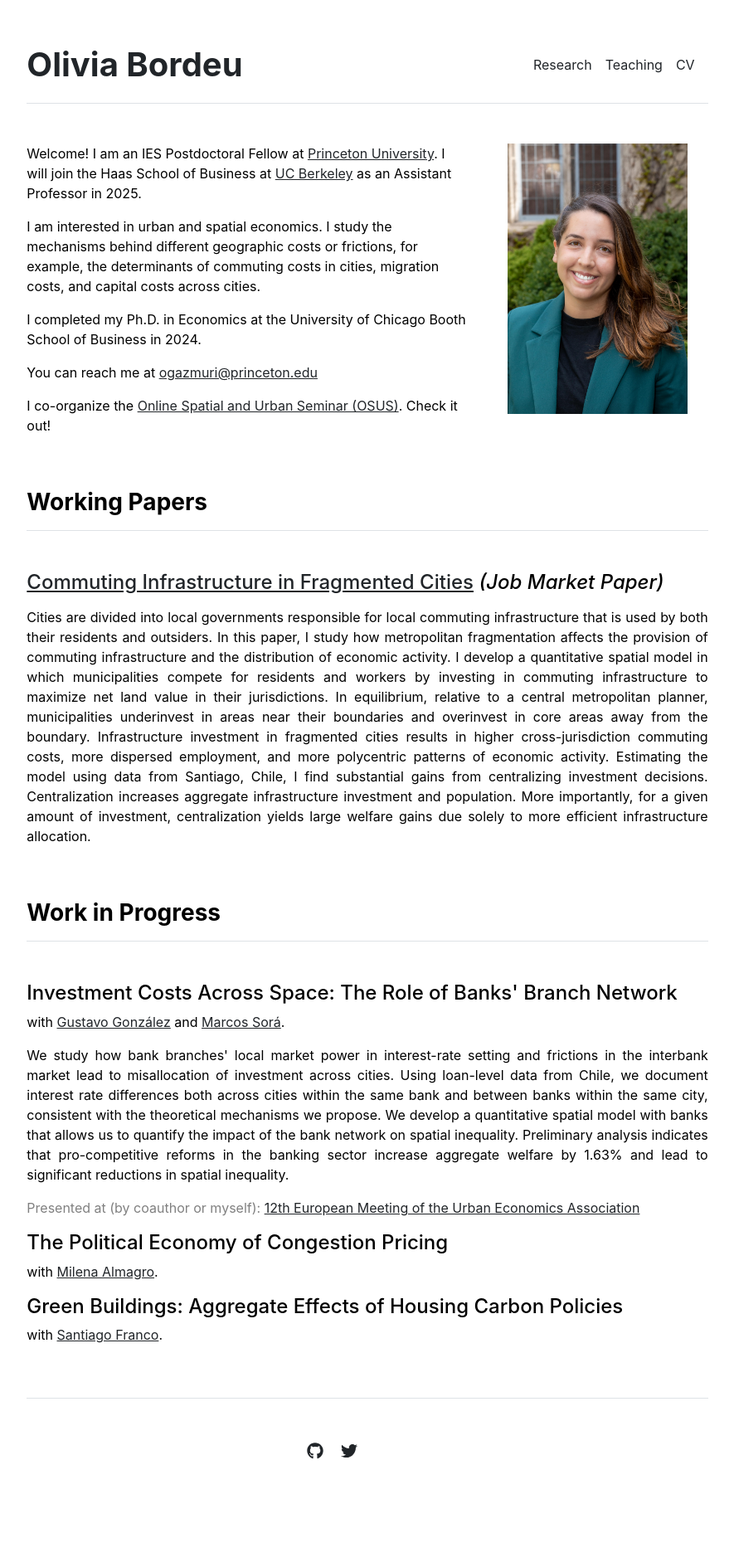
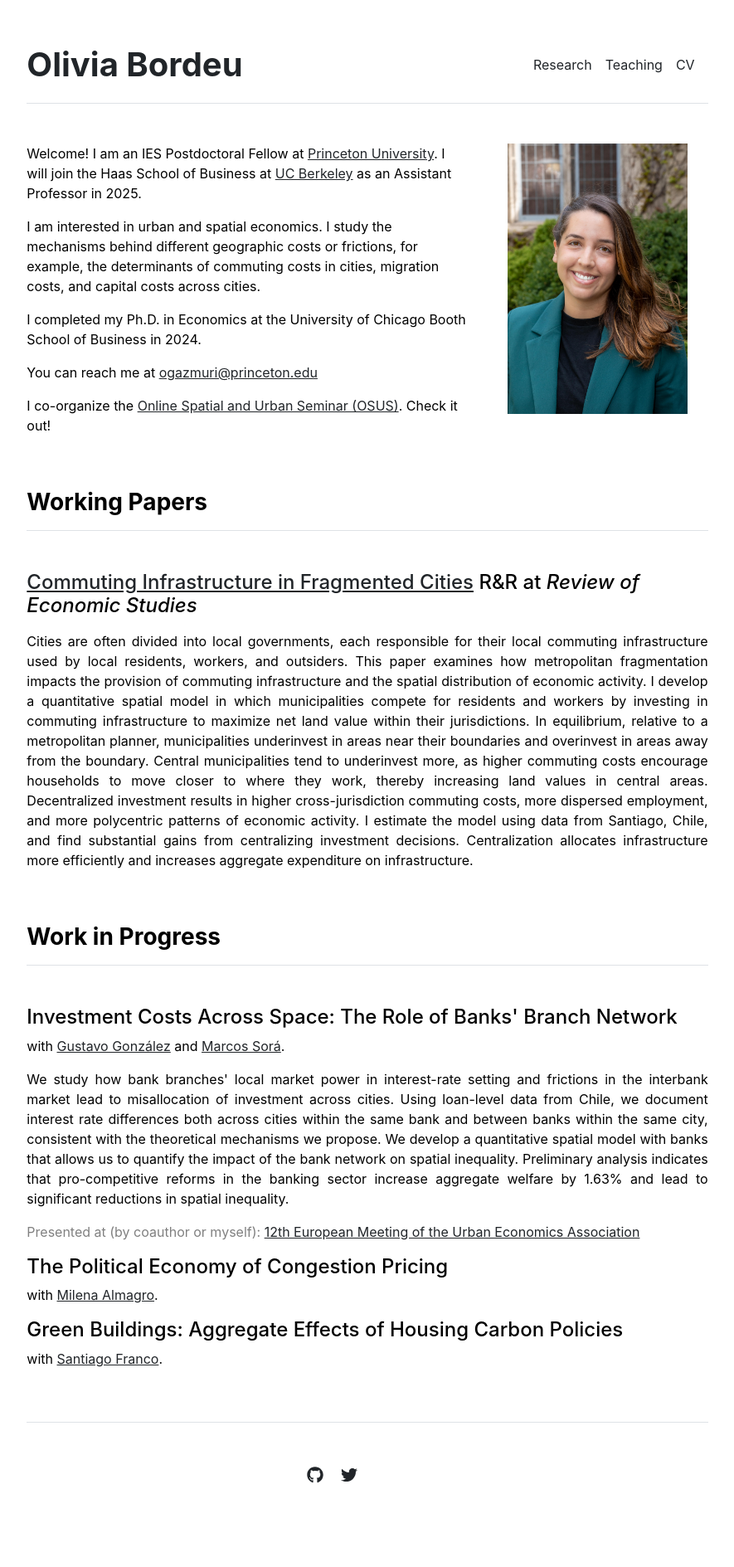
Before and after one commit to obordeu/obordeu.github.io, a Jekyll site: the page built from index.md, in a window 1280 px wide. Shown: the whole page at 83% size, without its empty margins (197-1082 px from the left). Built offline with Jekyll 4.4.1, drawn with Linux system fonts in a browser that asks for light colours; before the commit the page ends 1860 px from its top, so only the background shows below that.

Commit message:
Update JMP

```diff
--- a/_data/research.yml
+++ b/_data/research.yml
@@ -1,2 +1,2 @@
 index:
-- {name: '<a href="https://www.oliviabordeu.com/papers/fragmented_cities_obordeu.pdf">Commuting Infrastructure in Fragmented Cities</a> <em>(Job Market Paper)</em>', coauthors: '', coathors_website: '', summary: 'Cities are divided into local governments responsible for local commuting infrastructure that is used by both their residents and outsiders. In this paper, I study how metropolitan fragmentation affects the provision of commuting infrastructure and the distribution of economic activity. I develop a quantitative spatial model in which municipalities compete for residents and workers by investing in commuting infrastructure to maximize net land value in their jurisdictions. In equilibrium, relative to a central metropolitan planner, municipalities underinvest in areas near their boundaries and overinvest in core areas away from the boundary. Infrastructure investment in fragmented cities results in higher cross-jurisdiction commuting costs, more dispersed employment, and more polycentric patterns of economic activity. Estimating the model using data from Santiago, Chile, I find substantial gains from centralizing investment decisions. Centralization increases aggregate infrastructure investment and population. More importantly, for a given amount of investment, centralization yields large welfare gains due solely to more efficient infrastructure allocation.'}
+- {name: '<a href="https://www.oliviabordeu.com/papers/fragmented_cities_obordeu.pdf">Commuting Infrastructure in Fragmented Cities</a> R&R at <em>Review of Economic Studies</em>', coauthors: '', coathors_website: '', summary: 'Cities are often divided into local governments, each responsible for their local commuting infrastructure used by local residents, workers, and outsiders. This paper examines how metropolitan fragmentation impacts the provision of commuting infrastructure and the spatial distribution of economic activity. I develop a quantitative spatial model in which municipalities compete for residents and workers by investing in commuting infrastructure to maximize net land value within their jurisdictions. In equilibrium, relative to a metropolitan planner, municipalities underinvest in areas near their boundaries and overinvest in areas away from the boundary. Central municipalities tend to underinvest more, as higher commuting costs encourage households to move closer to where they work, thereby increasing land values in central areas. Decentralized investment results in higher cross-jurisdiction commuting costs, more dispersed employment, and more polycentric patterns of economic activity. I estimate the model using data from Santiago, Chile, and find substantial gains from centralizing investment decisions. Centralization allocates infrastructure more efficiently and increases aggregate expenditure on infrastructure.'}
```
